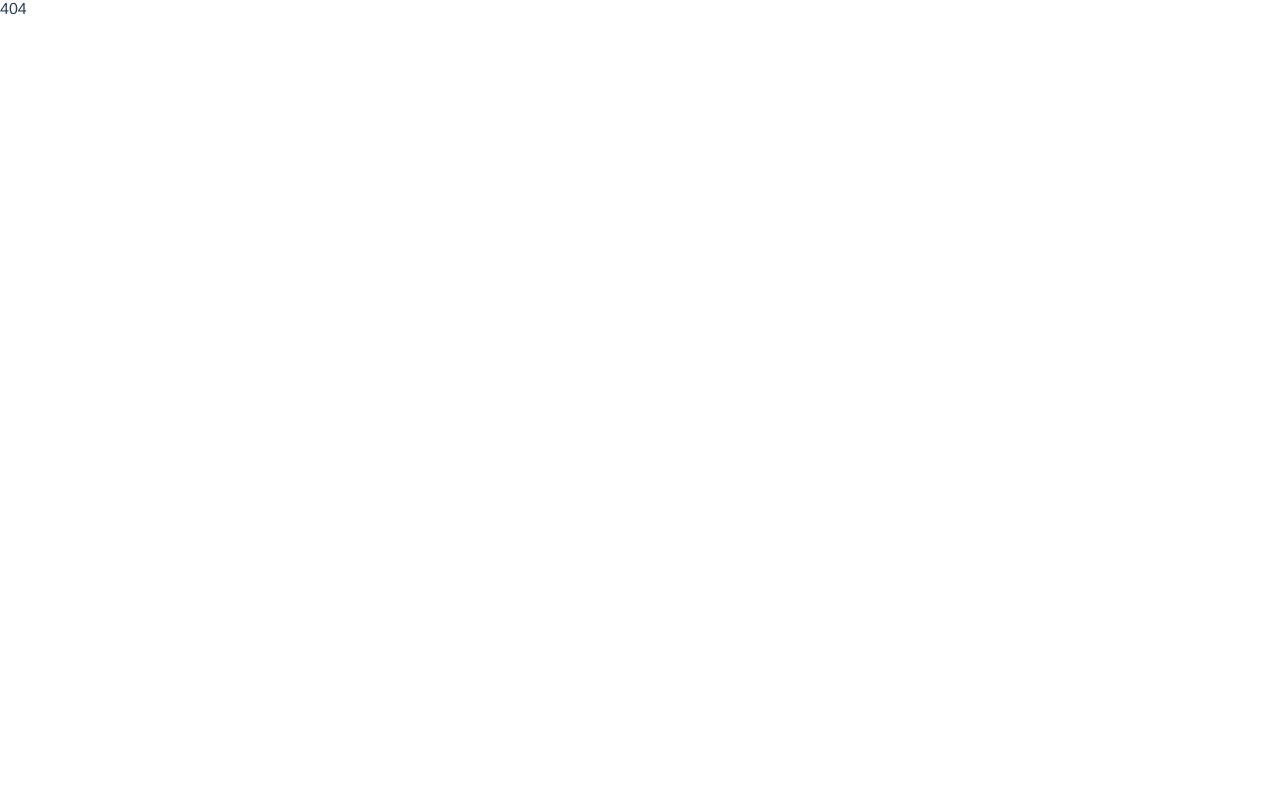
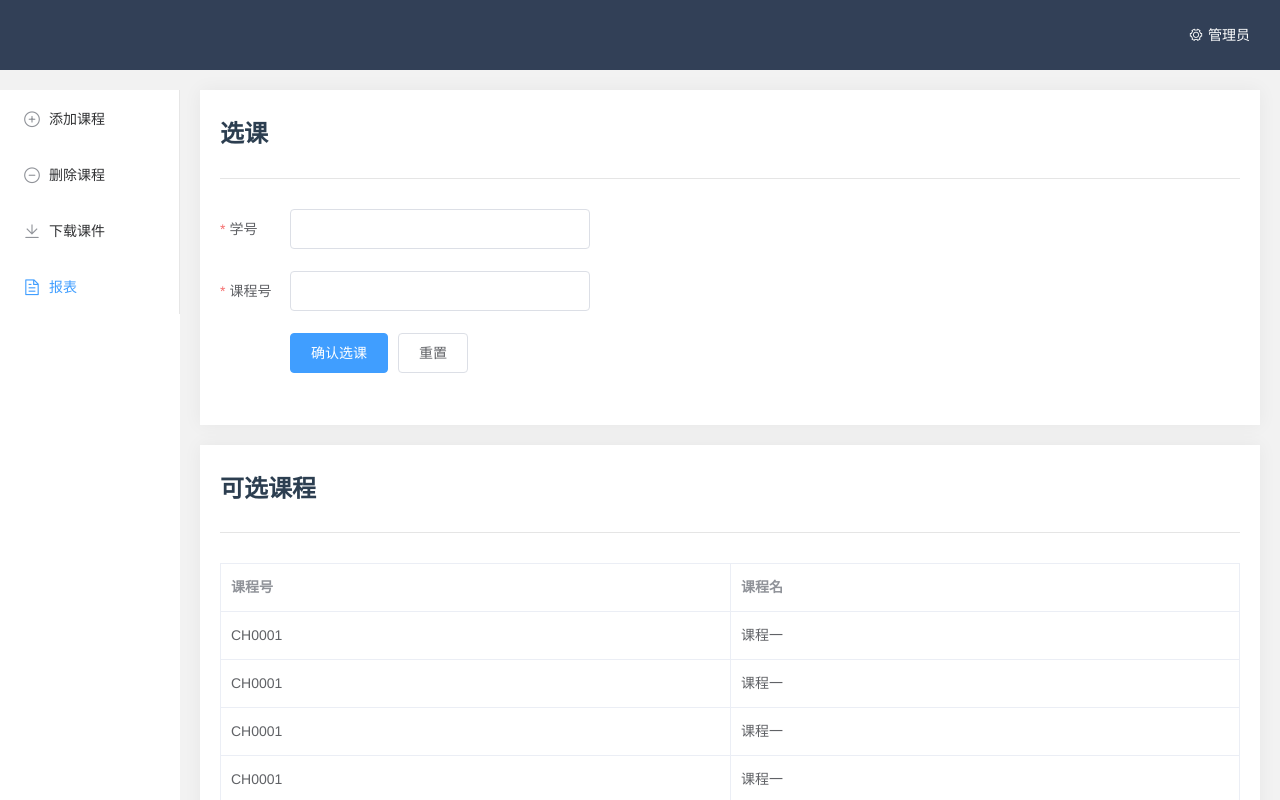
Before and after one commit to Jie77/vue-admin, a Vue app in the folder client/: page /#/layout/addcourse in a window 1280 px wide. Shown: the top 800 px of the page. Built offline with nearby package versions, Linux system fonts and the light colour scheme.

Commit message:
finish addcourse

```diff
--- a/client/src/components/layout/aside.vue
+++ b/client/src/components/layout/aside.vue
@@ -1,13 +1,36 @@
 <template>
     <div class="aside-container">
-
+        <el-col :span="24">
+            <el-menu
+            default-active="/layout/studoc"
+            class="el-menu-vertical-demo"
+            router>
+            <el-menu-item v-for="item in navList" :index="item.url" :key="item.name">
+                <i :class="item.icon"></i>
+                <span slot="title">{{ item.name }}</span>
+            </el-menu-item>
+            </el-menu>
+        </el-col>
     </div>
 </template>
 <script>
+import navList from '@/conf/stuNav'
 export default {
-
+    data () {
+        return {
+            navList
+        }
+    }
 }
 </script>
 <style lang="scss">
-
+    .aside-container {
+        width: 180px;
+        height: 100%;
+        background: #fff;
+        margin-top: 90px;
+        position: fixed;
+        top: 0;
+        left: 0;
+    }
 </style>
--- a/client/src/components/layout/header.vue
+++ b/client/src/components/layout/header.vue
@@ -17,10 +17,14 @@ export default {
 </script>
 <style lang="scss">
 .header-container {
+    position: fixed;
+    top: 0;
+    left: 0;
     width: 100%;
-    height: 60px;
+    height: 70px;
     background: #324057;
-    line-height: 60px;
+    line-height: 70px;
+    z-index: 10;
     .user {
         position: absolute;
         right: 30px;
--- a/client/src/components/layout/layout.vue
+++ b/client/src/components/layout/layout.vue
@@ -1,22 +1,36 @@
 <template>
     <div class="layout-container">
         <my-header></my-header>
-        <my-aside></my-aside>
-        <my-main></my-main>
+        <div class="middle">
+            <div class="main-content">
+                <router-view></router-view>
+            </div>
+            <my-aside></my-aside>
+        </div>
     </div>
 </template>
 <script>
 import MyHeader from './header'
 import MyAside from './aside'
-import MyMain from './main'
 export default {
     components: {
         MyHeader,
-        MyAside,
-        MyMain
+        MyAside
     }
 }
 </script>
-<style>
-
+<style lang="scss">
+    .layout-container {
+        overflow: hidden;
+        background: #F2F2F2;
+        .middle {
+            min-width: 500px;
+            margin-top: 70px;
+            padding: 20px 20px 0 200px;
+            .main-content {
+                width: 100%;
+                float: left;
+            }
+        }
+    }
 </style>
--- /dev/null
+++ b/client/src/components/page/addCourse.vue
@@ -0,0 +1,152 @@
+<template>
+    <div class="ac-container">
+        <div class="add-course">
+            <div class="title">
+                <h2>选课</h2>
+            </div>
+            <el-form :model="ruleForm" :rules="rules" ref="ruleForm" label-width="70px" class="demo-ruleForm">
+                <el-form-item label="学号" prop="sno">
+                    <el-input v-model="ruleForm.sno"></el-input>
+                </el-form-item>
+                <el-form-item label="课程号" prop="cno">
+                    <el-input v-model="ruleForm.cno"></el-input>
+                </el-form-item>
+                <el-form-item>
+                    <el-button type="primary" @click="submitForm('ruleForm')">确认选课</el-button>
+                    <el-button @click="resetForm('ruleForm')">重置</el-button>
+                </el-form-item>
+                </el-form>
+        </div>
+        <div class="course-list">
+            <div class="title">
+                <h2>可选课程</h2>
+            </div>
+            <el-table
+                :data="course"
+                border
+                style="width: 100%">
+                <el-table-column
+                    prop="courseID"
+                    label="课程号"
+                    >
+                </el-table-column>
+                <el-table-column
+                    prop="courseName"
+                    label="课程名"
+                    >
+                </el-table-column>
+
+            </el-table>
+        </div>
+    </div>
+</template>
+<script>
+export default {
+    data() {
+        return {
+            ruleForm: {
+                sno: '',
+                cno: ''
+            },
+            rules: {
+                sno: [
+                    { required: true, message: '请输入学号', trigger: 'blur' },
+                ],
+                cno: [
+                    { required: true, message: '请输入课程号', trigger: 'blur' },
+                ]
+            },
+            course: [
+                {
+                    courseID: 'CH0001',
+                    courseName: '课程一'
+                },
+                {
+                    courseID: 'CH0001',
+                    courseName: '课程一'
+                },
+                {
+                    courseID: 'CH0001',
+                    courseName: '课程一'
+                },
+                {
+                    courseID: 'CH0001',
+                    courseName: '课程一'
+                },
+                {
+                    courseID: 'CH0001',
+                    courseName: '课程一'
+                },
+                {
+                    courseID: 'CH0001',
+                    courseName: '课程一'
+                },
+                {
+                    courseID: 'CH0001',
+                    courseName: '课程一'
+                },
+                {
+                    courseID: 'CH0001',
+                    courseName: '课程一'
+                },
+                {
+                    courseID: 'CH0001',
+                    courseName: '课程一'
+                },
+                {
+                    courseID: 'CH0001',
+                    courseName: '课程一'
+                }
+            ]
+        }
+    },
+    methods: {
+        submitForm(formName) {
+            this.$refs[formName].validate((valid) => {
+            if (valid) {
+                alert('submit!');
+            } else {
+                console.log('error submit!!');
+                return false;
+            }
+            });
+        },
+        resetForm(formName) {
+            this.$refs[formName].resetFields();
+        }
+    }
+}
+</script>
+<style lang="scss">
+@mixin box-base {
+    padding: 30px 20px;
+    box-sizing: border-box;
+    box-shadow: 0 0 18px 0 rgba(0,0,0,0.05);
+    width: 100%;
+    background: #fff;
+}
+.ac-container {
+    width: 100%;
+    .title {
+        padding-bottom: 30px;
+        border-bottom: 1px solid #e5e5e5;
+        margin-bottom: 30px;
+        h2 {
+            margin: 0;
+        }
+    }
+    .add-course {
+        @include box-base;
+        margin-bottom: 20px;
+        .el-form-item__label {
+            text-align: left;
+        }
+        .el-input {
+            width: 300px;
+        }
+    }
+    .course-list {
+        @include box-base;
+    }
+}
+</style>
--- /dev/null
+++ b/client/src/components/page/delCourse.vue
@@ -0,0 +1,13 @@
+<template>
+    <div class="dc-container">
+        here is dc page
+    </div>
+</template>
+<script>
+export default {
+
+}
+</script>
+<style>
+
+</style>
--- a/client/src/components/layout/main.vue
+++ b/client/src/components/page/downloadDoc.vue
@@ -1,11 +1,13 @@
 <template>
-    <div class="main-container"></div>
+    <div class="dd-container">
+        here is dd page
+    </div>
 </template>
 <script>
 export default {
 
 }
 </script>
-<style lang="scss">
+<style>
 
 </style>
--- a/client/src/components/page/login.vue
+++ b/client/src/components/page/login.vue
@@ -4,7 +4,7 @@
     <el-input class="login-input" v-model="user" placeholder="请输入用户名"></el-input>
     <el-input class="login-input" v-model="pwd" placeholder="请输入密码"></el-input>
     <div class="btn-box">
-      <el-button type="primary" class="login-btn">登录</el-button>
+      <el-button type="primary" class="login-btn" @click="submit">登录</el-button>
       <el-button type="primary" class="login-btn">注册</el-button>
     </div>
   </div>
@@ -15,6 +15,11 @@ export default {
     return {
       user: '',
       pwd: ''
+    }
+  },
+  methods: {
+    submit(){
+      this.$router.push('/layout/studoc')
     }
   }
 }
--- /dev/null
+++ b/client/src/components/page/stuDoc.vue
@@ -0,0 +1,13 @@
+<template>
+    <div class="sd-container">
+        here is sd page
+    </div>
+</template>
+<script>
+export default {
+
+}
+</script>
+<style>
+
+</style>
--- /dev/null
+++ b/client/src/conf/stuNav.js
@@ -0,0 +1,24 @@
+const stuNav = [
+    {
+        url: '/layout/addcourse',
+        name: '添加课程',
+        icon: 'el-icon-circle-plus-outline'
+    },
+    {
+        url: '/layout/delcourse',
+        name: '删除课程',
+        icon: 'el-icon-remove-outline'
+    },
+    {
+        url: '/layout/downloaddoc',
+        name: '下载课件',
+        icon: 'el-icon-download'
+    },
+    {
+        url: '/layout/studoc',
+        name: '报表',
+        icon: 'el-icon-document'
+    }
+]
+
+export default stuNav
--- a/client/src/router/index.js
+++ b/client/src/router/index.js
@@ -3,6 +3,10 @@ import Router from 'vue-router'
 import Login from '@/components/page/login'
 import NotFound from '@/components/page/notFound'
 import LayOut from '@/components/layout/layout'
+import AddCourse from '@/components/page/addCourse'
+import DelCourse from '@/components/page/delCourse'
+import DownloadDoc from '@/components/page/downloadDoc'
+import StuDoc from '@/components/page/stuDoc'
 
 Vue.use(Router)
 
@@ -21,7 +25,29 @@ export default new Router({
     {
       path: '/layout',
       name: 'layout',
-      component: LayOut
+      component: LayOut,
+      children: [
+        {
+          path: 'addcourse',
+          name: 'addcourse',
+          component: AddCourse
+        },
+        {
+          path: 'delcourse',
+          name: 'delcourse',
+          component: DelCourse
+        },
+        {
+          path: 'downloaddoc',
+          name: 'downloaddoc',
+          component: DownloadDoc
+        },
+        {
+          path: 'studoc',
+          name: 'studoc',
+          component: StuDoc
+        }
+      ]
     },
     {
       path: '/*',
```
